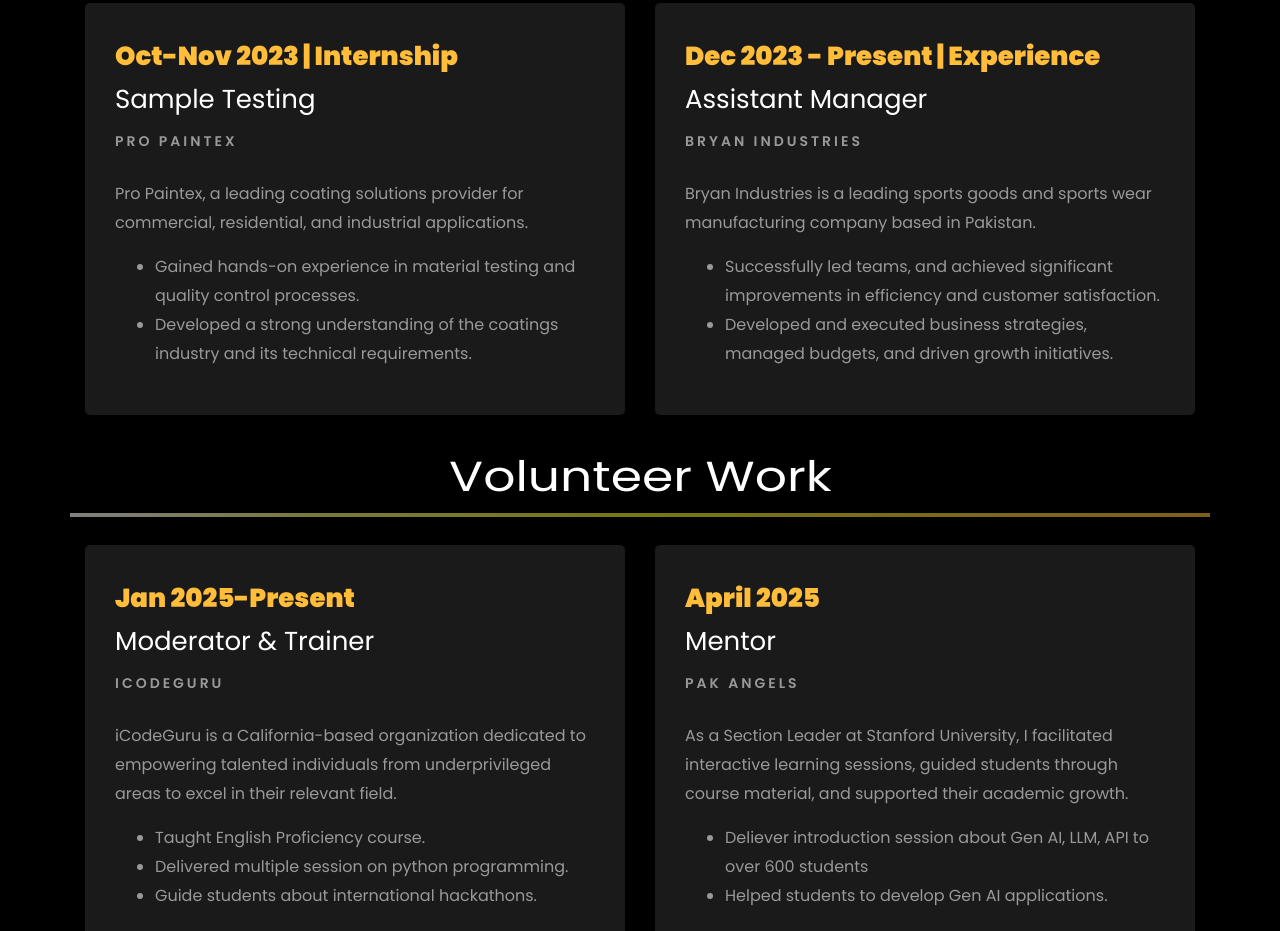
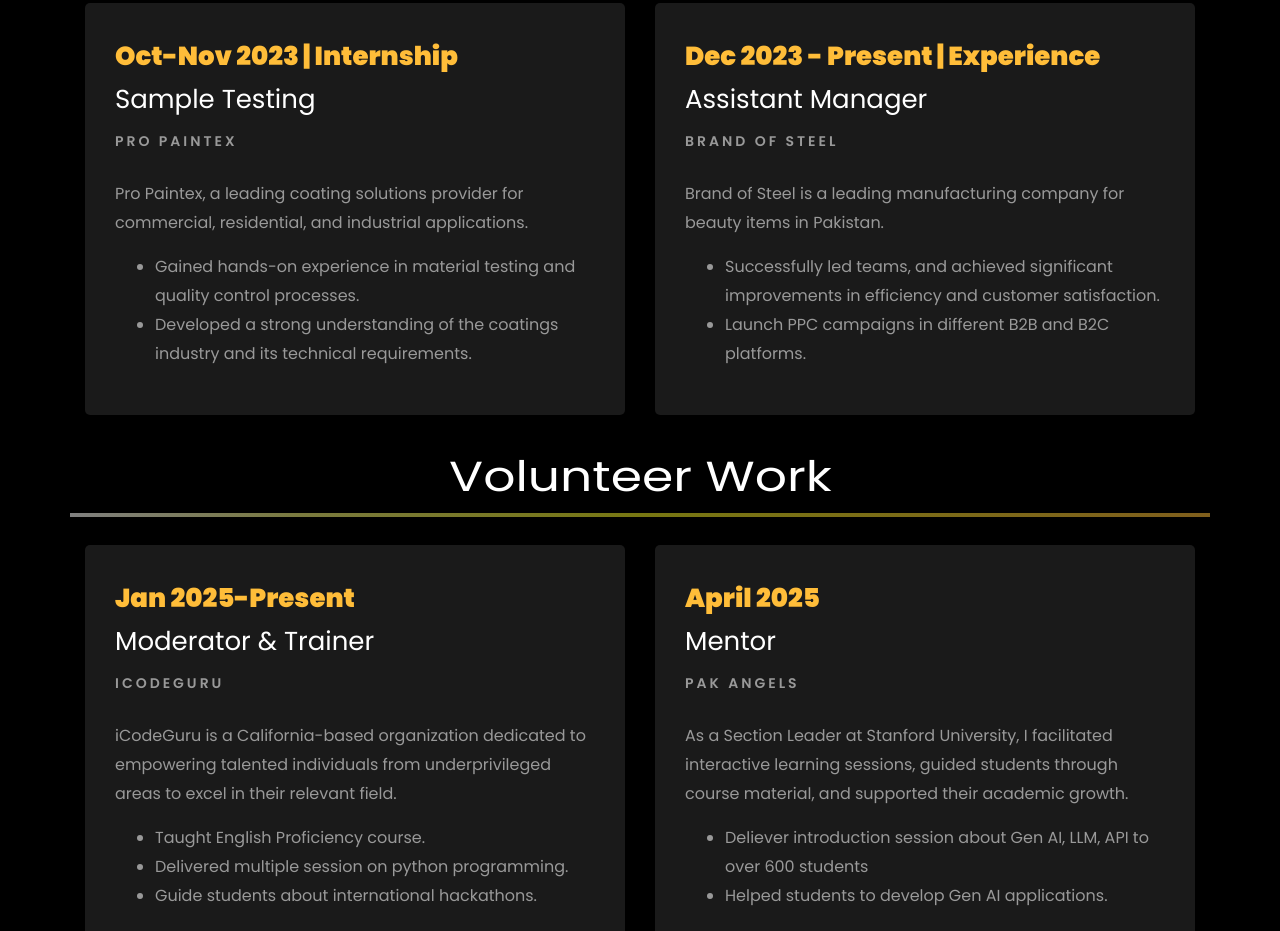
Before and after one commit to ubaidullah2002/ubaidullah2002.github.io, a plain HTML site: page index.html in a window 1280 px wide. Shown: the part 2659-3590 px from the top of the page. Drawn offline with Linux system fonts and the light colour scheme; animation ran at ten frames a second; files whose address does not match are found by name.

Commit message:
Your commit message

```diff
--- a/index.html
+++ b/index.html
@@ -424,11 +424,11 @@ I'm always eager to collaborate, experiment, and innovate at the exciting inters
 						<div class="resume-wrap ftco-animate">
 							<span class="date">Dec 2023 - Present | Experience </span>
 							<h2>Assistant Manager</h2>
-							<span class="position">Bryan Industries</span>
-							<p class="mt-4">Bryan Industries is a leading sports goods and sports wear manufacturing company based in Pakistan.
+							<span class="position">Brand of Steel</span>
+							<p class="mt-4">Brand of Steel is a leading manufacturing company for beauty items in Pakistan.
 								<ul>
 									<li>Successfully led teams, and achieved significant improvements in efficiency and customer satisfaction.</li>
-									<li>Developed and executed business strategies, managed budgets, and driven growth initiatives.</li>
+									<li>Launch PPC campaigns in different B2B and B2C platforms.</li>
 									<!-- <li>Fostered a culture of innovation and continuous improvement, leading to sustainable business growth.</li> -->
 								</ul>
 							</p>
```
